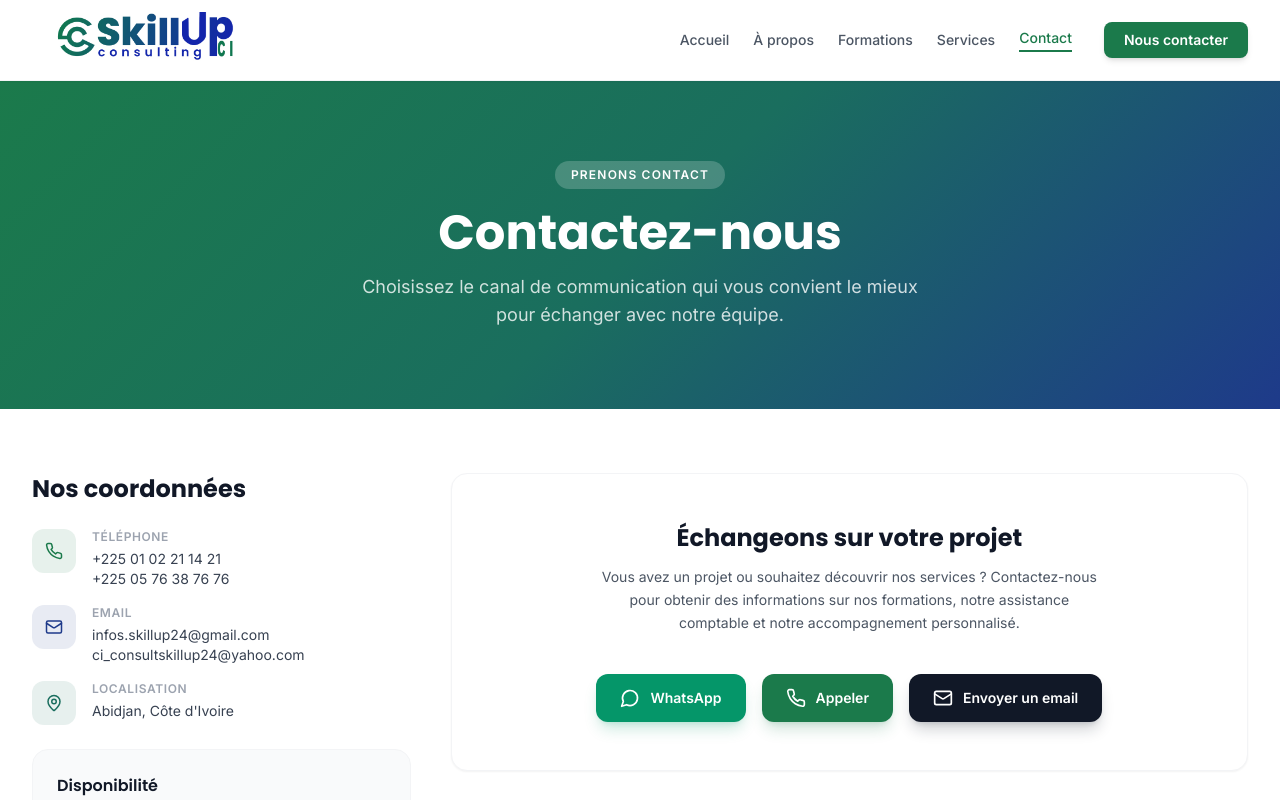
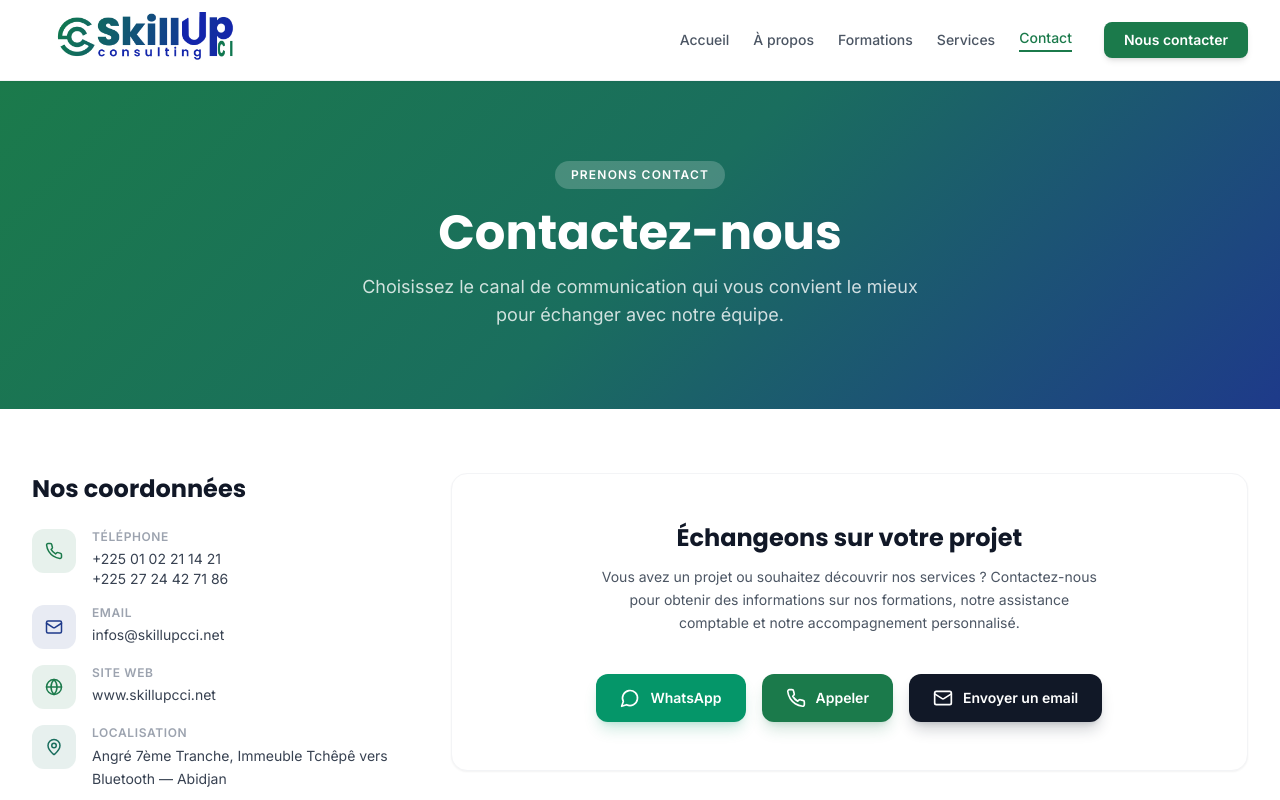
Before and after one commit to esperanceykouassi-bit/proj-esp, a React (Vite) app in the folder frontend/: page /contact in a window 1280 px wide. Shown: the top 800 px of the page. Built offline with nearby package versions, Linux system fonts and the light colour scheme.

Commit message:
Update contact coordinates on Contact page

```diff
--- a/frontend/src/pages/Contact.jsx
+++ b/frontend/src/pages/Contact.jsx
@@ -1,5 +1,5 @@
 import { motion } from 'framer-motion'
-import { Mail, Phone, MapPin, MessageCircle } from 'lucide-react'
+import { Mail, Phone, MapPin, MessageCircle, Globe } from 'lucide-react'
 import FadeIn from '../components/FadeIn'
 
 // ─── Données statiques ────────────────────────────────────────────────────────
@@ -12,7 +12,7 @@ const COORDONNEES = [
     iconColor: 'text-brand-green',
     lines: [
       { text: '+225 01 02 21 14 21', href: 'tel:+2250102211421' },
-      { text: '+225 05 76 38 76 76', href: 'tel:+2250576387676' },
+      { text: '+225 27 24 42 71 86', href: 'tel:+2252724427186' },
     ],
   },
   {
@@ -21,8 +21,16 @@ const COORDONNEES = [
     color: 'bg-brand-blue/10',
     iconColor: 'text-brand-blue',
     lines: [
-      { text: 'infos.skillup24@gmail.com', href: 'mailto:infos.skillup24@gmail.com' },
-      { text: 'ci_consultskillup24@yahoo.com', href: 'mailto:ci_consultskillup24@yahoo.com' },
+      { text: 'infos@skillupcci.net', href: 'mailto:infos@skillupcci.net' },
+    ],
+  },
+  {
+    icon: Globe,
+    label: 'Site Web',
+    color: 'bg-brand-green/10',
+    iconColor: 'text-brand-green',
+    lines: [
+      { text: 'www.skillupcci.net', href: 'https://www.skillupcci.net' },
     ],
   },
   {
@@ -30,7 +38,7 @@ const COORDONNEES = [
     label: 'Localisation',
     color: 'bg-brand-teal/10',
     iconColor: 'text-brand-teal',
-    lines: [{ text: "Abidjan, Côte d'Ivoire" }],
+    lines: [{ text: "Angré 7ème Tranche, Immeuble Tchêpê vers Bluetooth — Abidjan" }],
   },
 ]
 
@@ -41,7 +49,7 @@ export default function Contact() {
   )
   const whatsappUrl = `https://wa.me/${whatsappNumber}?text=${whatsappMessage}`
   const callUrl = 'tel:+2250102211421'
-  const mailUrl = 'mailto:infos.skillup24@gmail.com?subject=Demande%20d%27information'
+  const mailUrl = 'mailto:infos@skillupcci.net?subject=Demande%20d%27information'
 
   return (
     <div>
@@ -98,12 +106,14 @@ export default function Contact() {
                         <a
                           key={text}
                           href={href}
+                          target={href.startsWith('http') ? '_blank' : undefined}
+                          rel={href.startsWith('http') ? 'noopener noreferrer' : undefined}
                           className="block text-sm text-gray-700 hover:text-brand-green transition-colors"
                         >
                           {text}
                         </a>
                       ) : (
-                        <p key={text} className="text-sm text-gray-700">{text}</p>
+                        <p key={text} className="text-sm text-gray-700 leading-relaxed">{text}</p>
                       )
                     )}
                   </div>
```
